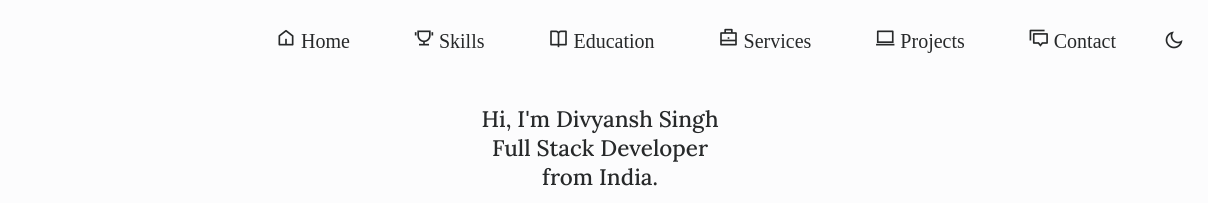
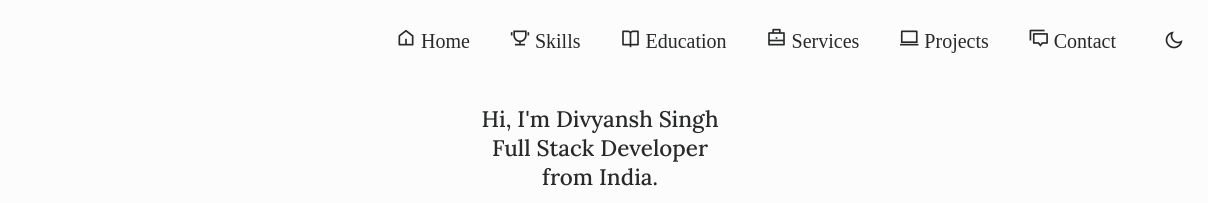
Before and after one commit to divyanshsingh07/portfolio, a plain HTML site: page index.html in a window 1280 px wide. Shown: the top 203 px of the page, 72-1280 px from the left. Drawn offline with nearby package versions, Linux system fonts and the light colour scheme.

Commit message:
changing in nav

```diff
--- a/styles.css
+++ b/styles.css
@@ -1281,7 +1281,7 @@ body .dark-theme {
 
     .nav-list {
         display: flex;
-        column-gap: 4rem;
+        column-gap: 2.5rem;
         font-size: var(--normal-font-size);
     }
 
```
